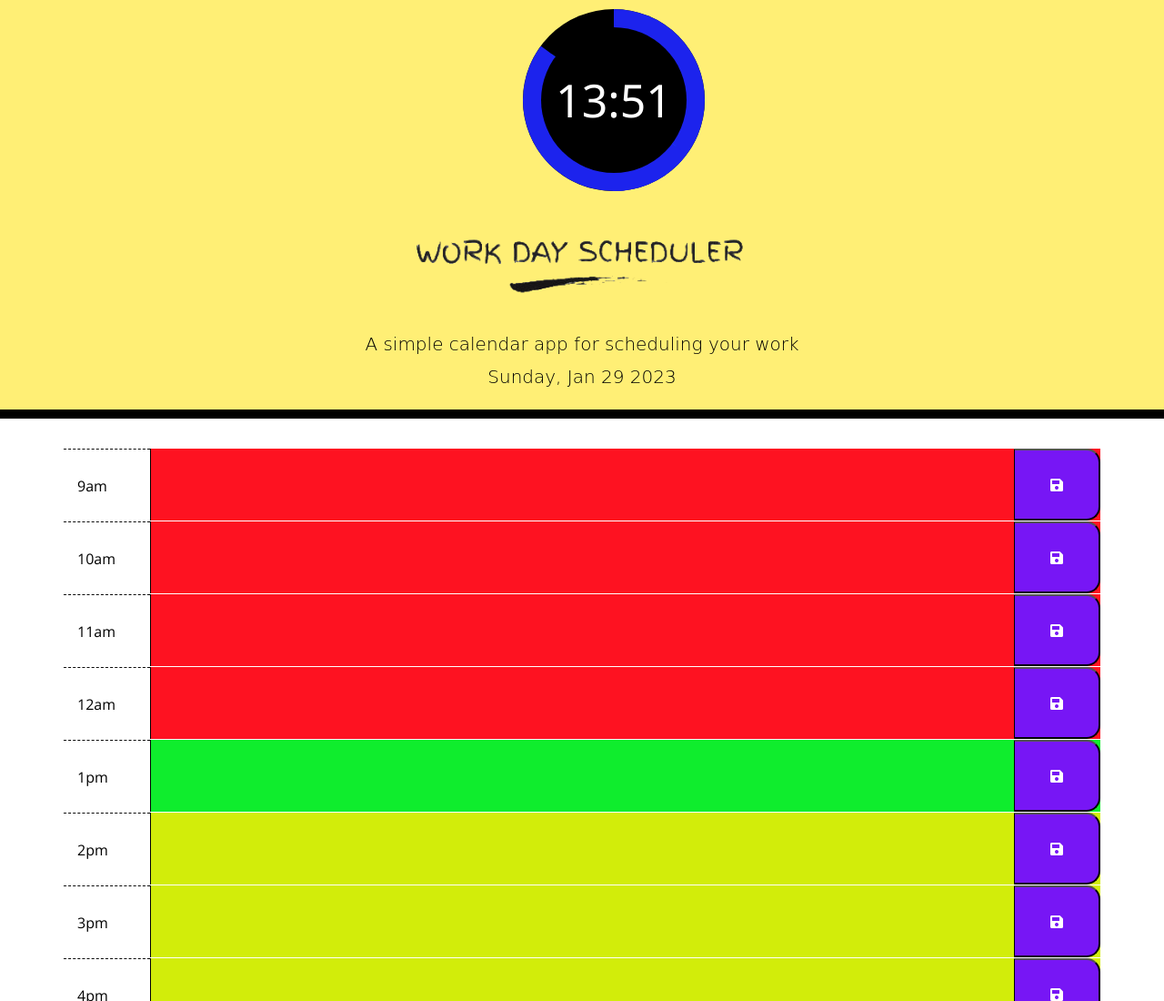
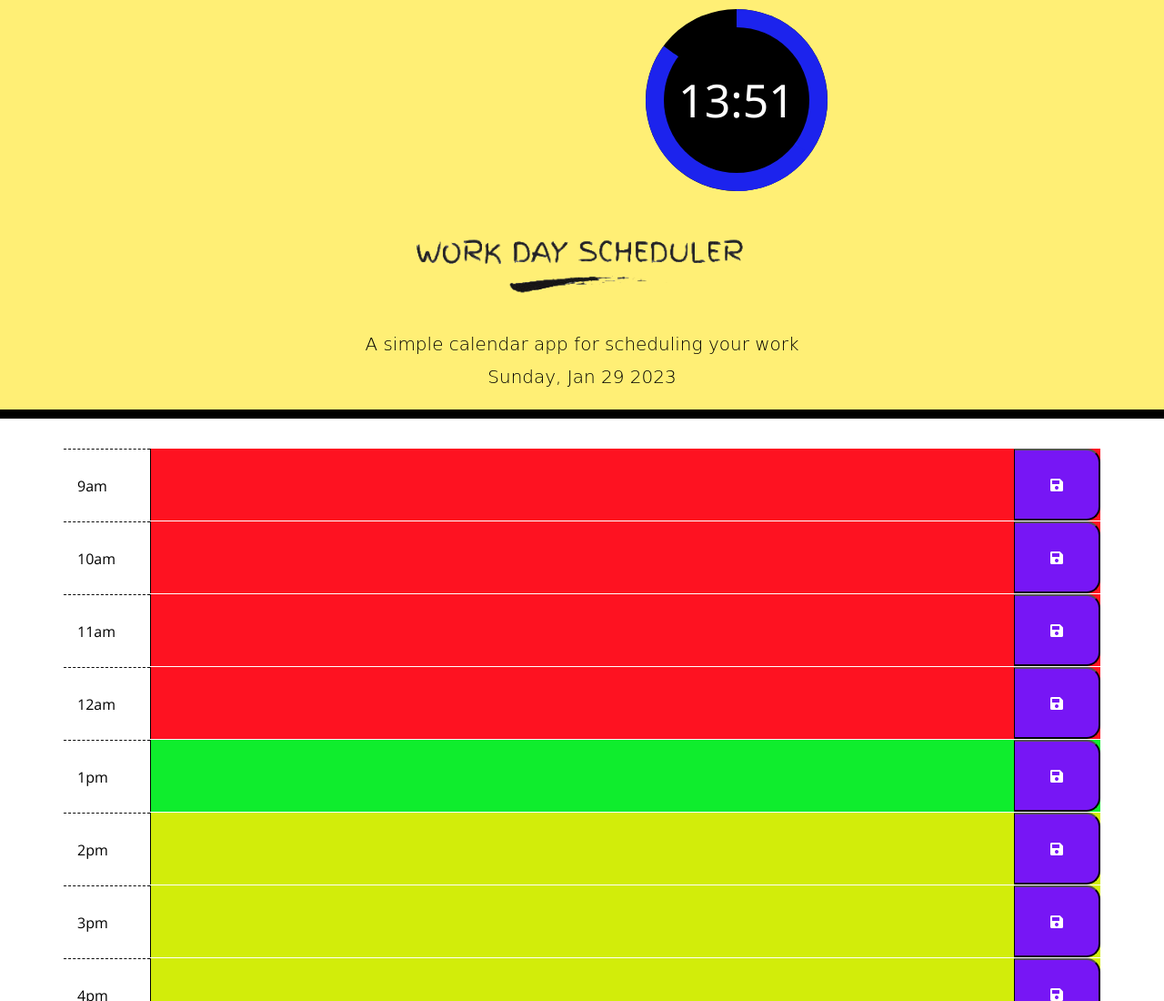
Before and after one commit to AjinThapa2000/work-scheduler, a plain HTML site: page index.html in a window 1280 px wide. Shown: the top 1100 px of the page at 91% size. Drawn offline with nearby package versions, Linux system fonts and the light colour scheme.

Commit message:
clock arrangement modification

```diff
--- a/assets/css/style.css
+++ b/assets/css/style.css
@@ -37,7 +37,7 @@ textarea {
 
 .second-bar {
 	position: relative;
-	margin-left: 565px;
+	margin-left: 700px;
 	padding: 0;
 	width: 200px;
 	height: 200px;
```
